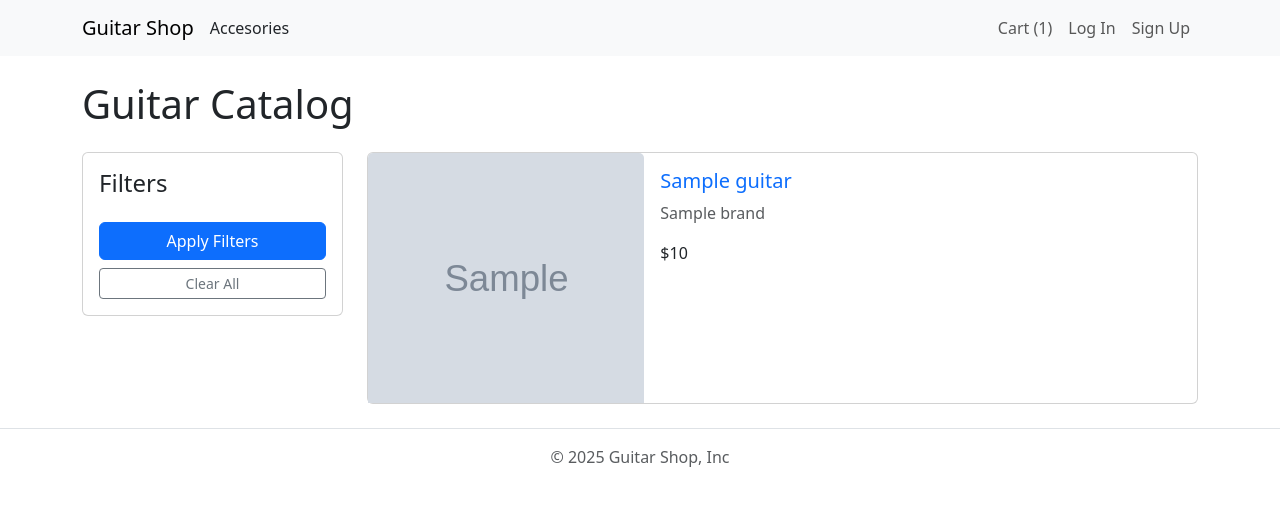
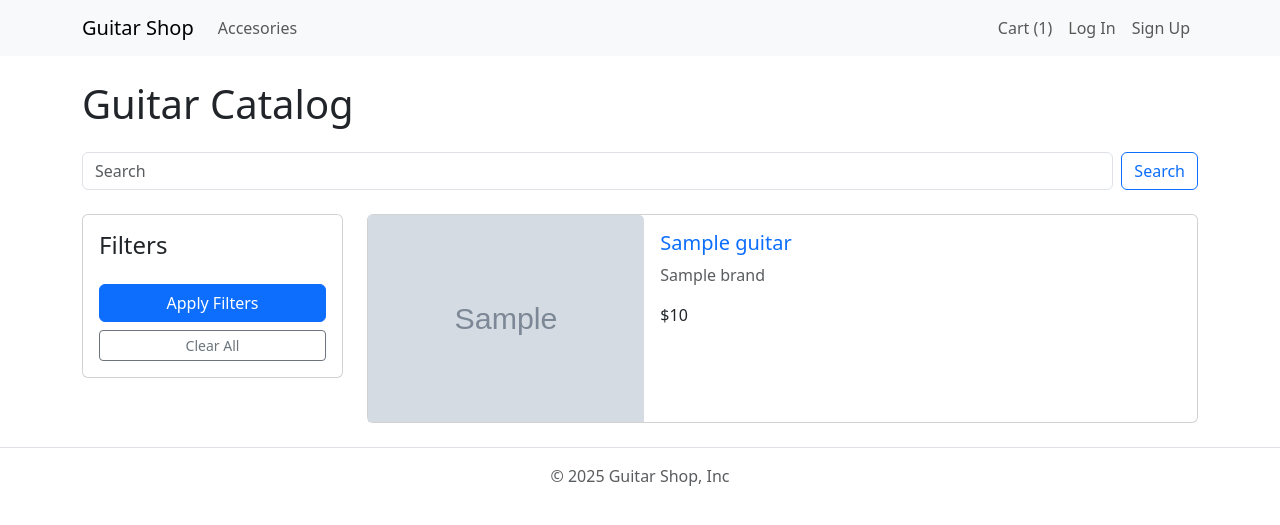
Before and after one commit to setrios/python-django-guitar-shop, a Django app: template templates/guitar_list.html in a window 1280 px wide. Shown: the top 525 px of the page. Run offline with Django 5.2, Linux system fonts and the light colour scheme; the template is opened without the code that fills it: most values are stand-ins (such as "Sample title", 1, 10 or a date in 2020); grey boxes marked "Sample" are stand-in pictures; some libraries are stand-ins or nearby versions.

Commit message:
Serch implementation. requirements.txt.

```diff
--- a/templates/accessory_detail.html
+++ b/templates/accessory_detail.html
@@ -12,7 +12,7 @@
         <h1>{{ accessory.name }}</h1>
         <p class="text-muted">{{ accessory.brand }}</p>
         <h3>${{ accessory.price }}</h3>
-        <small class="mb-3">{{ accessory.stock }}</small>
+        <small class="mb-3">In Stock: {{ accessory.stock }}</small>
         <p>{{ accessory.description }}</p>
         <form id="add-to-cart-form" data-action-url="{% url 'cart:add_accessory' accessory.pk %}">
             {% csrf_token %}
--- a/templates/accessory_list.html
+++ b/templates/accessory_list.html
@@ -3,6 +3,10 @@
 {% block title %}Accessory Catalog{% endblock title %}
 {% block content %}
 <h1 class="mb-4">Accessory Catalog</h1>
+<form class="d-flex mb-4" action="{% url 'products:accessory_list' %}" method="get">
+    <input class="form-control me-2" type="search" name="q" placeholder="Search" aria-label="Search">
+    <button class="btn btn-outline-primary" type="submit">Search</button>
+</form>
 <div class="row">
     <!-- Left sidebar with filters -->
     {% comment %}
@@ -56,7 +60,7 @@
                         <img src="{{ accessory.image.url }}"
                             alt="{{ accessory.name }}"
                             class="card-img-top"
-                            style="height: 250px; object-fit: cover;">
+                            style="max-height: 250px; object-fit: contain;">
                     </div>
                     <div class="col-8">
                         <div class="card-body h-100 d-flex flex-column">
--- a/templates/guitar_detail.html
+++ b/templates/guitar_detail.html
@@ -12,7 +12,7 @@
         <h1>{{ guitar.name }}</h1>
         <p class="text-muted">{{ guitar.brand }}</p>
         <h3>${{ guitar.price }}</h3>
-        <small class="mb-3">{{ guitar.stock }}</small>
+        <small class="mb-3">In Stock: {{ guitar.stock }}</small>
         <p>{{ guitar.description }}</p>
         <form id="add-to-cart-form" data-action-url="{% url 'cart:add_product' guitar.pk %}">
             {% csrf_token %}
--- a/templates/guitar_list.html
+++ b/templates/guitar_list.html
@@ -3,6 +3,10 @@
 {% block title %}Guitar Catalog{% endblock title %}
 {% block content %}
 <h1 class="mb-4">Guitar Catalog</h1>
+<form class="d-flex mb-4" action="{% url 'products:guitar_list' %}" method="get">
+    <input class="form-control me-2" type="search" name="q" placeholder="Search" aria-label="Search">
+    <button class="btn btn-outline-primary" type="submit">Search</button>
+</form>
 <div class="row">
     <!-- Left sidebar with filters -->
     {% comment %}
@@ -56,7 +60,7 @@
                         <img src="{{ guitar.image.url }}"
                             alt="{{ guitar.name }}"
                             class="card-img-top"
-                            style="height: 250px; object-fit: cover;">
+                            style="max-height: 250px; object-fit: cover;">
                     </div>
                     <div class="col-8">
                         <div class="card-body h-100 d-flex flex-column">
--- a/templates/includes/header.html
+++ b/templates/includes/header.html
@@ -2,14 +2,23 @@
     <div class="container">
         <a class="navbar-brand" href="{% url 'products:guitar_list' %}">Guitar Shop</a>
 
-        <a class="nav-link" href="{% url 'products:accessory_list' %}">Accesories</a>
-
-        <button class="navbar-toggler" type="button" data-toggle="collapse" data-target="#navbarNav" aria-controls="navbarNav" aria-expanded="false" aria-label="Toggle navigation">
+        <button class="navbar-toggler" type="button"
+            data-bs-toggle="collapse"
+            data-bs-target="#navbarCollapse"
+            aria-controls="navbarCollapse"
+            aria-expanded="false"
+            aria-label="Toggle navigation">
             <span class="navbar-toggler-icon"></span>
         </button>
 
-        <div class="collapse navbar-collapse" id="navbarNav">
-            <ul class="navbar-nav ms-auto">
+        <div class="collapse navbar-collapse" id="navbarCollapse">
+            <ul class="navbar-nav me-auto mb-2 mb-md-0">
+                <li class="nav-item">
+                    <a class="nav-link" href="{% url 'products:accessory_list' %}">Accesories</a>
+                </li>
+            </ul>
+
+            <ul class="navbar-nav mb-2 mb-md-0">
                 <li class="nav-item">
                     <a class="nav-link" href="{% url 'cart:cart_summary' %}">Cart (<span class="cart-count">{{ cart|length }}</span>)</a>
                 </li>
```
Also changed, not shown: products/views.py (+25 -0 lines), requirements.txt (added, +20 -0 lines), README.md (added), 5 other files.
